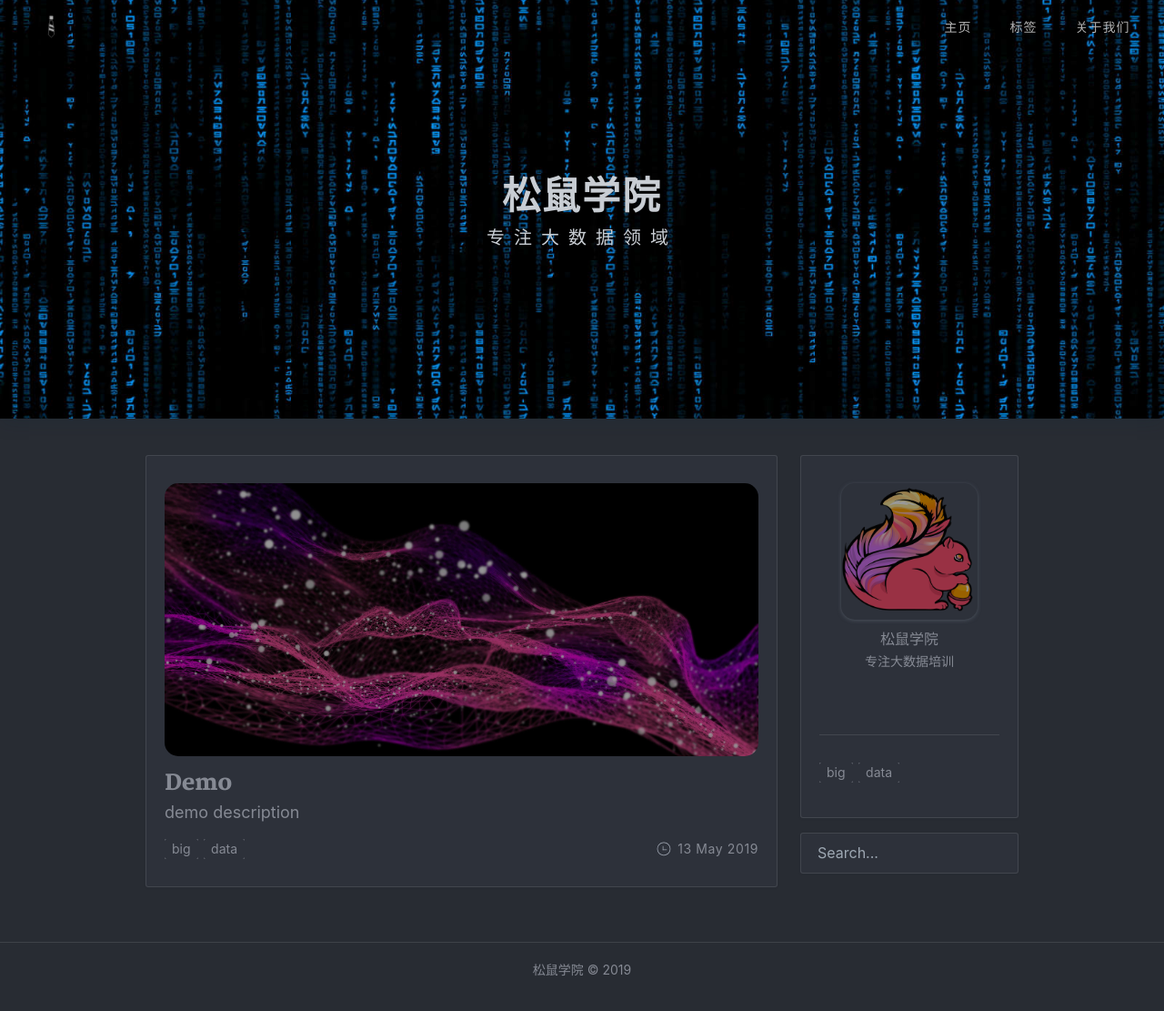
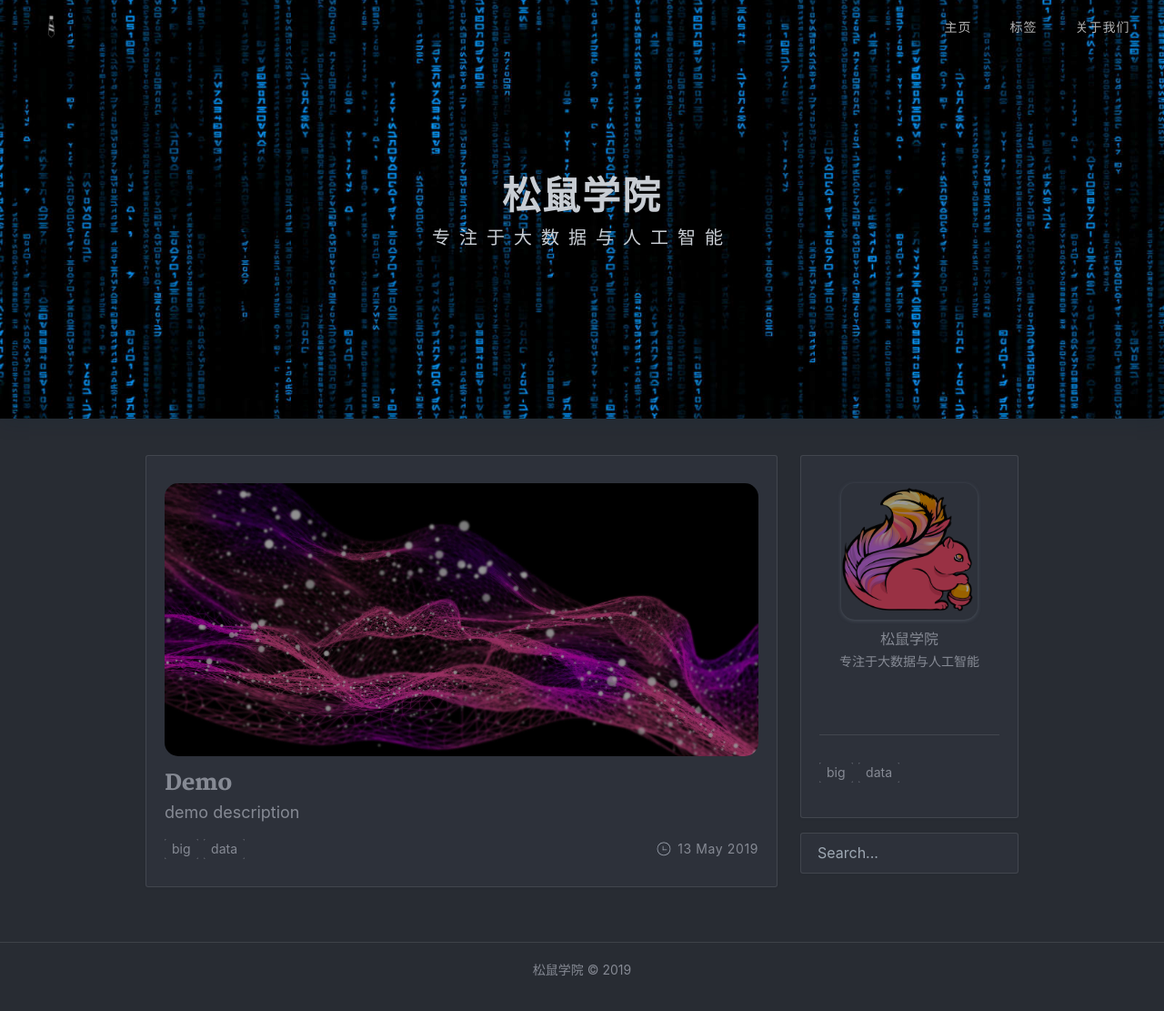
Before and after one commit to SquirrelAcademy/SquirrelAcademy.github.io, a Jekyll site: the page built from index.html, in a window 1280 px wide and 1116 px high. Shown: the top 1111 px of the window at 91% size. Built offline with Jekyll 4.4.1, drawn with Linux system fonts in a browser that asks for light colours; nearby versions of some CDN libraries; the list of posts is cut into pages by our own code; a style sheet for code colours, icons or effects is not loaded.

Commit message:
描述文案修改

```diff
--- a/_config.yml
+++ b/_config.yml
@@ -1,6 +1,6 @@
 # Site settings 配置站点
 title: '松鼠学院'
-description: ''
+description: '专注于大数据与人工智能'
 keyword: ''
 url: 'http://SquirrelAcademy.github.io' # your host
 
@@ -16,7 +16,7 @@ nav:
 # Author 配置博主信息
 author: '松鼠学院'
 nickname: '松鼠学院'
-bio: '专注大数据培训'
+bio: '专注于大数据与人工智能'
 avatar: '/assets/img/profile.png'
 
 # Search
--- a/index.html
+++ b/index.html
@@ -1,7 +1,7 @@
 ---
 layout: default
 home-title: 松鼠学院
-description: 专注大数据领域
+description: 专注于大数据与人工智能
 header-img: /assets/img/home-bg.jpg
 ---
 
```
